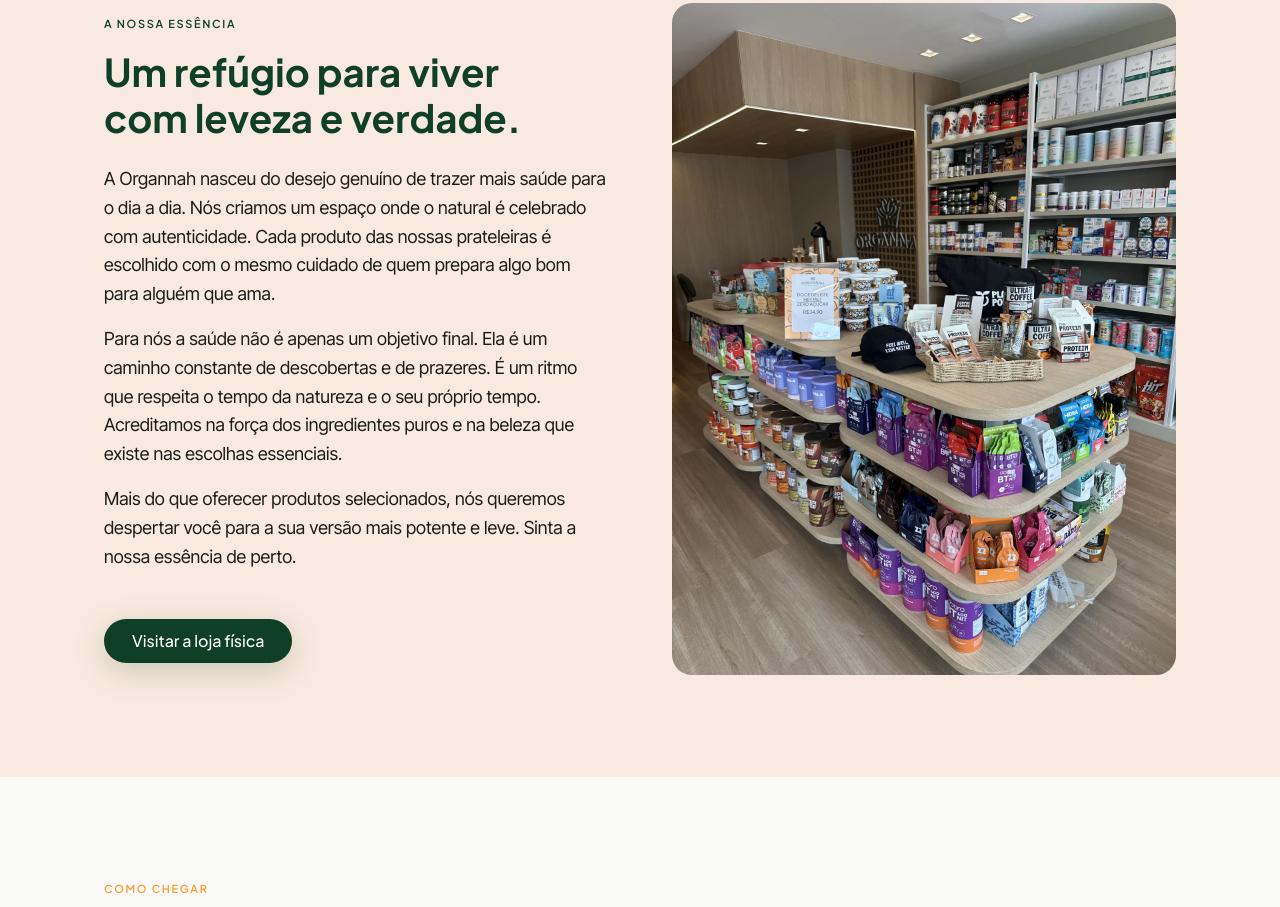
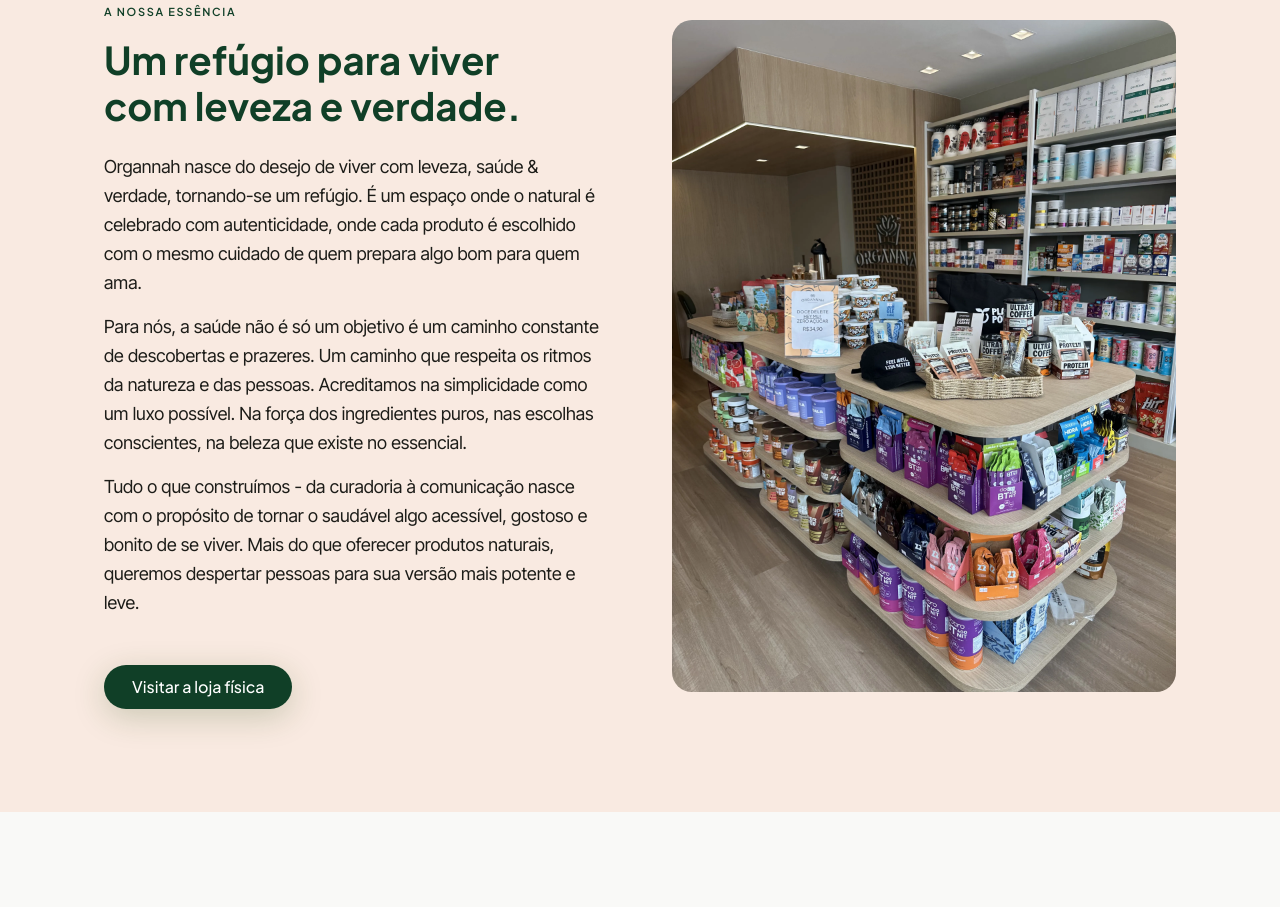
Before and after one commit to severoads3/organnah-v3, a plain HTML site: page index.html in a window 1280 px wide. Shown: the part 4305-5212 px from the top of the page. Drawn offline with nearby package versions, Linux system fonts and the light colour scheme.

Commit message:
auto-deploy 2026-06-09 11:22

```diff
--- a/index.html
+++ b/index.html
@@ -335,11 +335,11 @@
         <h2 class="section-headline" style="color: var(--color-brand-essencia); margin-top: var(--space-4); margin-bottom: var(--space-6);">Um refúgio para viver com leveza e verdade.</h2>
 
         <div class="about-store__text" style="font-family: var(--font-body); color: var(--color-gray-900);">
-          <p>A Organnah nasceu do desejo genuíno de trazer mais saúde para o dia a dia. Nós criamos um espaço onde o natural é celebrado com autenticidade. Cada produto das nossas prateleiras é escolhido com o mesmo cuidado de quem prepara algo bom para alguém que ama.</p>
+          <p>Organnah nasce do desejo de viver com leveza, saúde & verdade, tornando-se um refúgio. É um espaço onde o natural é celebrado com autenticidade, onde cada produto é escolhido com o mesmo cuidado de quem prepara algo bom para quem ama.</p>
 
-          <p>Para nós a saúde não é apenas um objetivo final. Ela é um caminho constante de descobertas e de prazeres. É um ritmo que respeita o tempo da natureza e o seu próprio tempo. Acreditamos na força dos ingredientes puros e na beleza que existe nas escolhas essenciais.</p>
+          <p>Para nós, a saúde não é só um objetivo é um caminho constante de descobertas e prazeres. Um caminho que respeita os ritmos da natureza e das pessoas. Acreditamos na simplicidade como um luxo possível. Na força dos ingredientes puros, nas escolhas conscientes, na beleza que existe no essencial.</p>
 
-          <p>Mais do que oferecer produtos selecionados, nós queremos despertar você para a sua versão mais potente e leve. Sinta a nossa essência de perto.</p>
+          <p>Tudo o que construímos - da curadoria à comunicação nasce com o propósito de tornar o saudável algo acessível, gostoso e bonito de se viver. Mais do que oferecer produtos naturais, queremos despertar pessoas para sua versão mais potente e leve.</p>
         </div>
 
         <a href="#localizacao" class="btn btn--primary" style="margin-top: var(--space-8); background-color: var(--color-brand-essencia);">Visitar a loja física</a>
```
